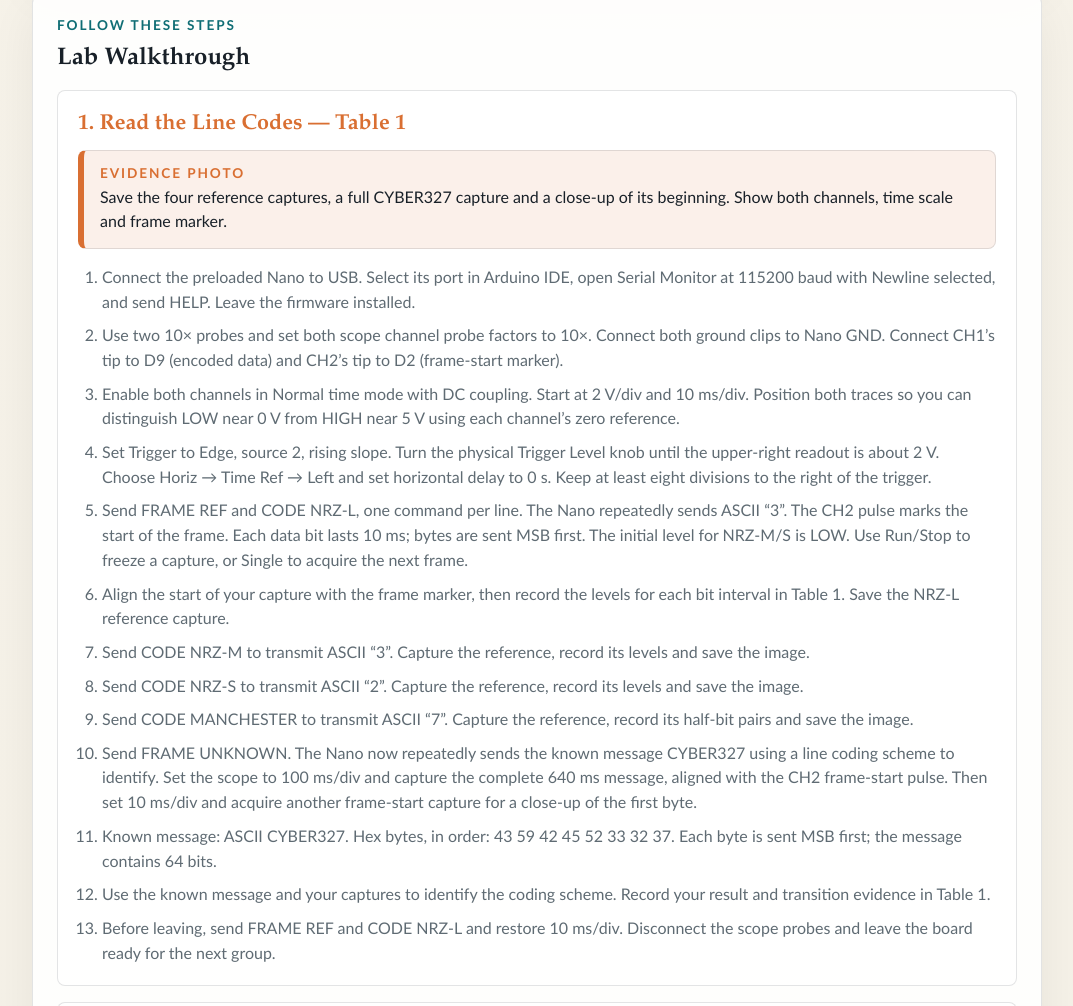
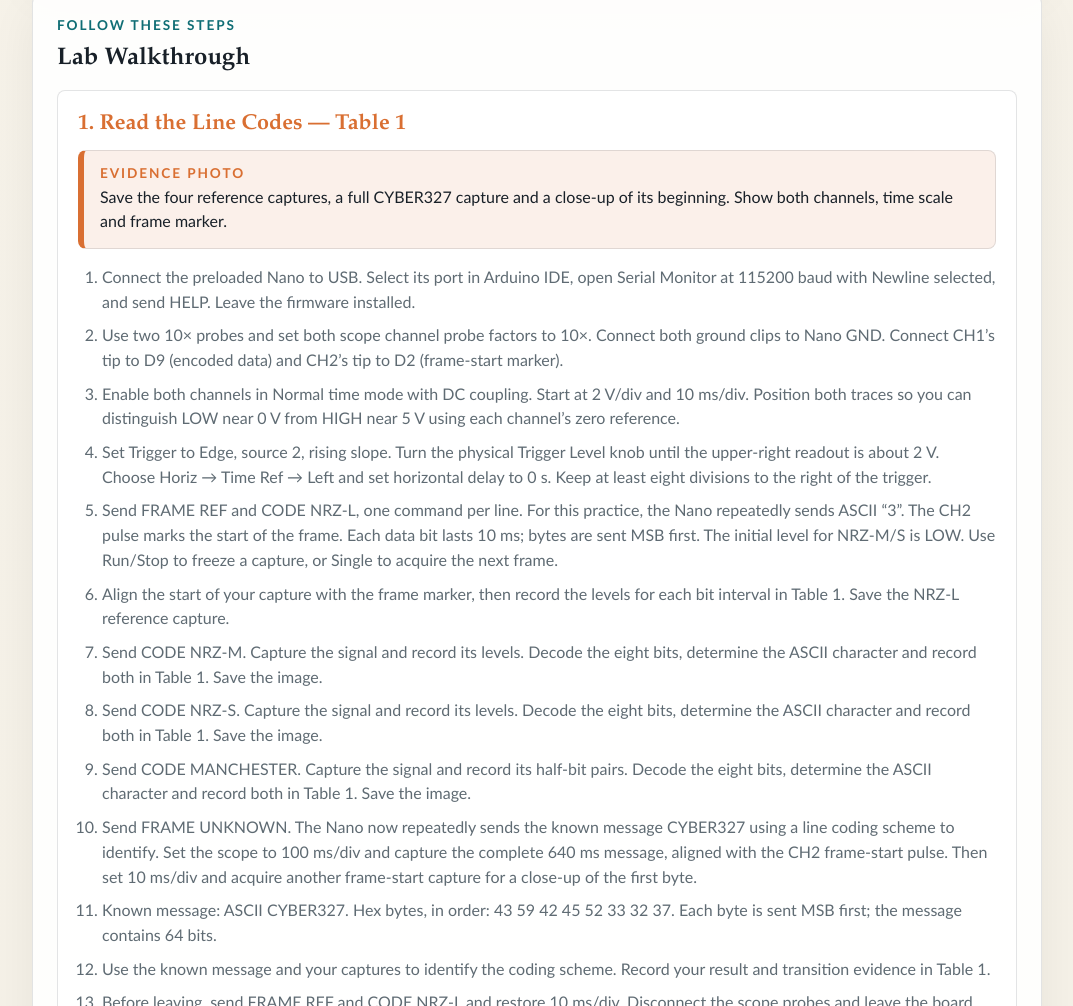
Before and after one commit to cyber-327/cyber-327.github.io, a plain HTML site: page labs/lab-10/index.html in a window 1280 px wide. Shown: the part 1591-2597 px from the top of the page, without its empty margins (103-1176 px from the left). Drawn offline with Linux system fonts and the light colour scheme.

Commit message:
Have students decode the Lab 10 reference characters

```diff
--- a/labs/lab-10/index.html
+++ b/labs/lab-10/index.html
@@ -33,7 +33,7 @@
       <p class="eyebrow">Learning Outcomes</p>
       <h2>By the End of This Lab</h2>
         <ul>
-          <li>Observe four line-code references and identify the line coding used for a known message</li>
+          <li>Decode characters from line-coded signals and identify the line coding used for a known message</li>
           <li>Operate a local RTL-SDR and a remote WebSDR and distinguish observations from station-identity claims</li>
           <li>Explain reception differences using location, antenna, noise and propagation</li>
           <li>Analyze a three-day cellular backup-link log in Excel and recommend a placement using radio quality and timely alert delivery</li>
@@ -99,11 +99,11 @@
             <li>Use two 10× probes and set both scope channel probe factors to 10×. Connect both ground clips to Nano GND. Connect CH1’s tip to D9 (encoded data) and CH2’s tip to D2 (frame-start marker).</li>
             <li>Enable both channels in Normal time mode with DC coupling. Start at 2 V/div and 10 ms/div. Position both traces so you can distinguish LOW near 0 V from HIGH near 5 V using each channel’s zero reference.</li>
             <li>Set Trigger to Edge, source 2, rising slope. Turn the physical Trigger Level knob until the upper-right readout is about 2 V. Choose Horiz → Time Ref → Left and set horizontal delay to 0 s. Keep at least eight divisions to the right of the trigger.</li>
-            <li>Send FRAME REF and CODE NRZ-L, one command per line. The Nano repeatedly sends ASCII “3”. The CH2 pulse marks the start of the frame. Each data bit lasts 10 ms; bytes are sent MSB first. The initial level for NRZ-M/S is LOW. Use Run/Stop to freeze a capture, or Single to acquire the next frame.</li>
+            <li>Send FRAME REF and CODE NRZ-L, one command per line. For this practice, the Nano repeatedly sends ASCII “3”. The CH2 pulse marks the start of the frame. Each data bit lasts 10 ms; bytes are sent MSB first. The initial level for NRZ-M/S is LOW. Use Run/Stop to freeze a capture, or Single to acquire the next frame.</li>
             <li>Align the start of your capture with the frame marker, then record the levels for each bit interval in Table 1. Save the NRZ-L reference capture.</li>
-            <li>Send CODE NRZ-M to transmit ASCII “3”. Capture the reference, record its levels and save the image.</li>
-            <li>Send CODE NRZ-S to transmit ASCII “2”. Capture the reference, record its levels and save the image.</li>
-            <li>Send CODE MANCHESTER to transmit ASCII “7”. Capture the reference, record its half-bit pairs and save the image.</li>
+            <li>Send CODE NRZ-M. Capture the signal and record its levels. Decode the eight bits, determine the ASCII character and record both in Table 1. Save the image.</li>
+            <li>Send CODE NRZ-S. Capture the signal and record its levels. Decode the eight bits, determine the ASCII character and record both in Table 1. Save the image.</li>
+            <li>Send CODE MANCHESTER. Capture the signal and record its half-bit pairs. Decode the eight bits, determine the ASCII character and record both in Table 1. Save the image.</li>
             <li>Send FRAME UNKNOWN. The Nano now repeatedly sends the known message CYBER327 using a line coding scheme to identify. Set the scope to 100 ms/div and capture the complete 640 ms message, aligned with the CH2 frame-start pulse. Then set 10 ms/div and acquire another frame-start capture for a close-up of the first byte.</li>
             <li>Known message: ASCII CYBER327. Hex bytes, in order: 43 59 42 45 52 33 32 37. Each byte is sent MSB first; the message contains 64 bits.</li>
             <li>Use the known message and your captures to identify the coding scheme. Record your result and transition evidence in Table 1.</li>
```
Also changed, not shown: 1 other file.
